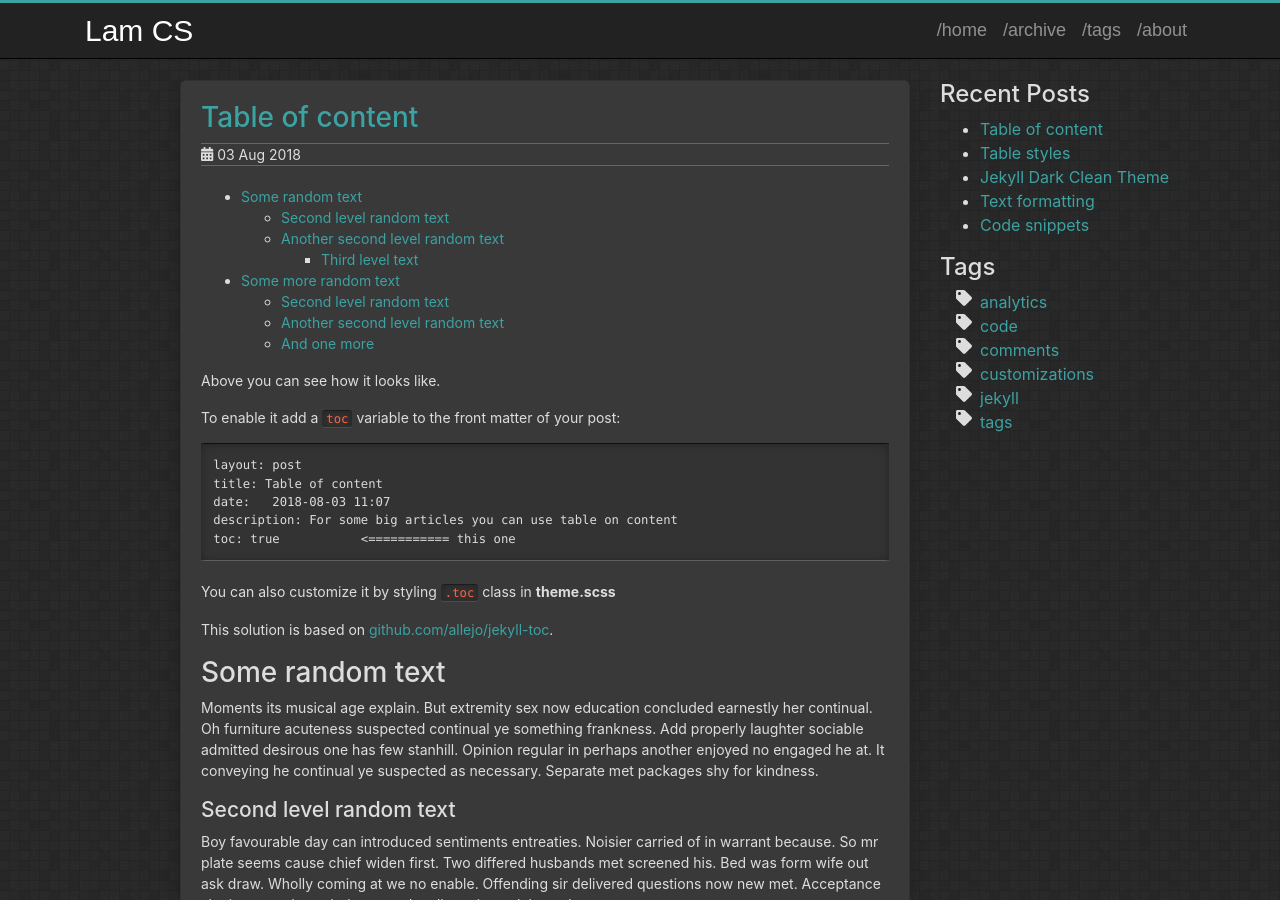
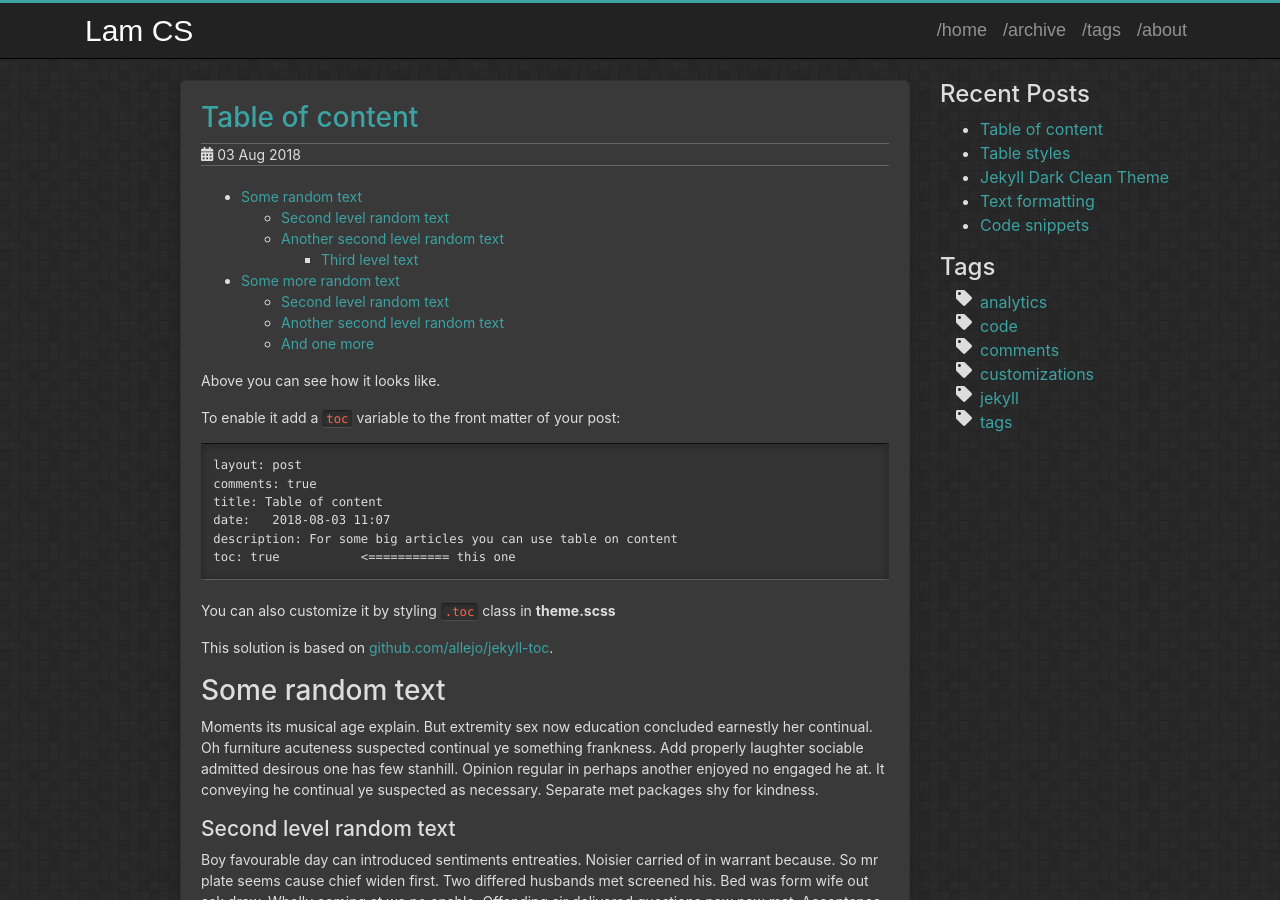
Before and after one commit to DevLamTran/DevLamTran.github.io, a Jekyll site: the page built from _posts/2018-08-03-table-of-content.md, in a window 1280 px wide and 900 px high. Built offline with Jekyll 4.4.1, drawn with Linux system fonts in a browser that asks for light colours.

Commit message:
Update 2018-08-03-table-of-content.md

```diff
--- a/_posts/2018-08-03-table-of-content.md
+++ b/_posts/2018-08-03-table-of-content.md
@@ -1,9 +1,10 @@
 ---
 layout: post
 title: Table of content
-date:   2018-08-03 11:07
+date: '2018-08-03 11:07'
 description: For some big articles you can use table on content
 toc: true
+published: true
 ---
 
 Above you can see how it looks like.
@@ -13,6 +14,7 @@ To enable it add a `toc` variable to the front matter of your post:
 {% highlight md %}
 {% raw %}
 layout: post
+comments: true
 title: Table of content
 date:   2018-08-03 11:07
 description: For some big articles you can use table on content
```
